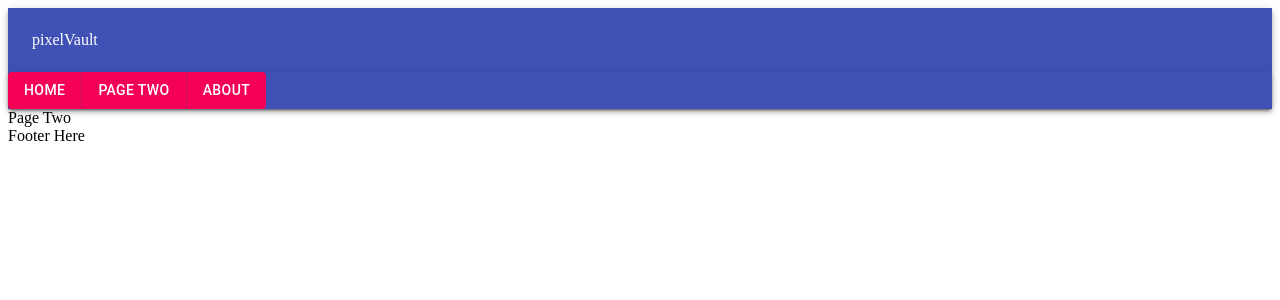
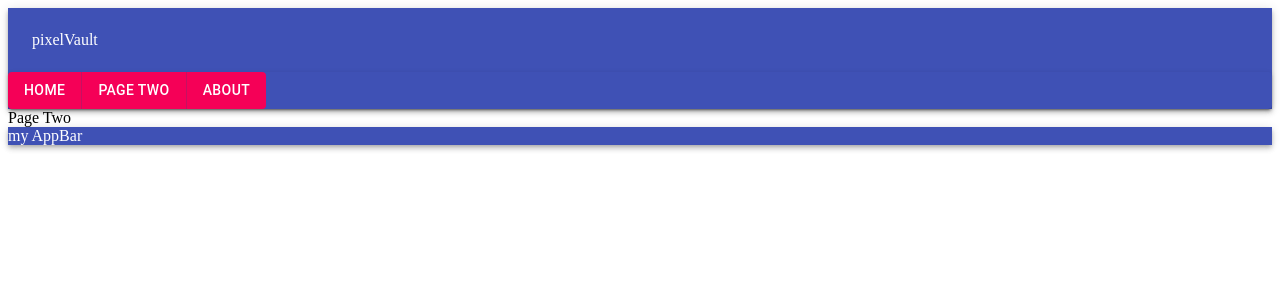
Before and after one commit to Chris-McVey/pixelVault, a React (Create React App) app in the folder client/: page /pagetwo in a window 1280 px wide. Shown: the top 300 px of the page. Built offline with nearby package versions, Linux system fonts and the light colour scheme; the HTML template or start-up script is replaced by a standard one.

Commit message:
started on footer, but it might make more sense to just do it with css

```diff
--- a/client/src/Footer.jsx
+++ b/client/src/Footer.jsx
@@ -1,11 +1,17 @@
 import React from 'react';
+import { AppBar } from '@material-ui/core';
 
 const Footer = () => {
   return (
-    <div id="footerContainer">
-      <div>Footer Here</div>
+    <div>
+      <AppBar position="sticky">my AppBar</AppBar>
     </div>
   );
+  // return (
+  //   <div id="footerContainer">
+  //     <div>Footer Here</div>
+  //   </div>
+  // );
 };
 
 export default Footer;
```
